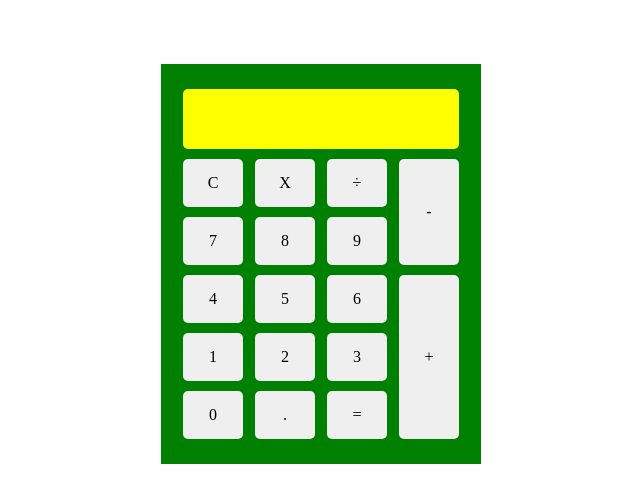
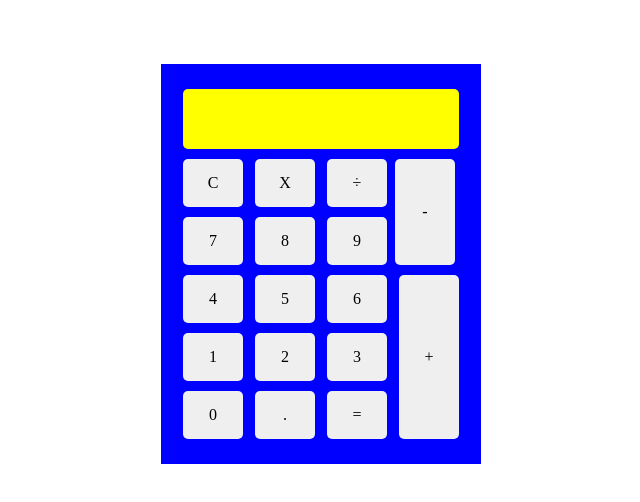
Before and after one commit to joeylouise/calculator, a plain HTML site: page index.html in a window 1280 px wide. Shown: the whole page, without its empty margins (319-959 px from the left). Drawn offline with nearby package versions, Linux system fonts and the light colour scheme.

Commit message:
Refactor section tags

```diff
--- a/assets/style.css
+++ b/assets/style.css
@@ -10,6 +10,11 @@ button {
 	margin: 0 12px 10px -4px;
 }
 
+button:active {
+  transform: translate(0px, 3px);
+  /*box-shadow: none;*/
+}
+
 .hidden {
 	visibility: hidden;
 }
@@ -19,47 +24,36 @@ button {
 }
 
 .right {
-	margin-right: 0;
 	position: absolute;
-    right: 0;
 }
 
 .plus {
-   bottom: 0;
+   bottom: 15px;
    height: 164px;
-   margin-bottom: 0;
+   right: 10px;
 }
 
 .minus {
    height: 106px;
-   top: 70px;
+   top: 95px;
 
 }
 
 #screen {
 	background-color: yellow;
+	border-radius: 5px;
 	height: 60px;
 	margin-bottom: 10px;
+	text-align: right;
 	width: 100%;
 }
 
-#outer-wrap {
-	background-color: green;
-	height: 400px;
-	margin: 5% auto;
-	position: relative;
-	width: 320px;
+#wrap {
+ 	background-color: blue;
+ 	box-sizing: border-box;
+ 	height: 400px;
+ 	margin: 5% auto;
+ 	padding: 25px 22px;
+ 	position: relative;
+ 	width: 320px;
 }
-
-#inner-wrap {
- 	/*background-color: blue;*/
- 	height: 350px;
- 	position: absolute;
- 	top: 25px;
- 	right: 22px;
- 	width: 276px;
-}
-
-#screen {
-	border-radius: 5px;
-}
--- a/index.html
+++ b/index.html
@@ -14,16 +14,15 @@
 
   </head>
   <body>
-  	<section id='outer-wrap'>
-	  	<section id='inner-wrap'>
-	  		<section id='screen'></section>
+  	<section id='wrap'>
+  		<div id='screen'></div>
 
 	  	<button class='left'>C</button>
 	  	<button>X</button>
 	  	<button>&divide</button>
 	  	<button class='hidden right'>n</button>
 
-		  	<button class='left'>7</button>
+	  	<button class='left number'>7</button>
 	  	<button>8</button>
 	  	<button>9</button>
 	  	<button class='right minus'>-</button>
@@ -43,7 +42,6 @@
 	  	<button>=</button>
 	  	<button class='right plus'>+</button>
   	</section>
-  	</section>
     <script src="assets/script.js"></script>
   </body>
 </html>
```
Lines whose indentation alone changed are shown as unchanged.
